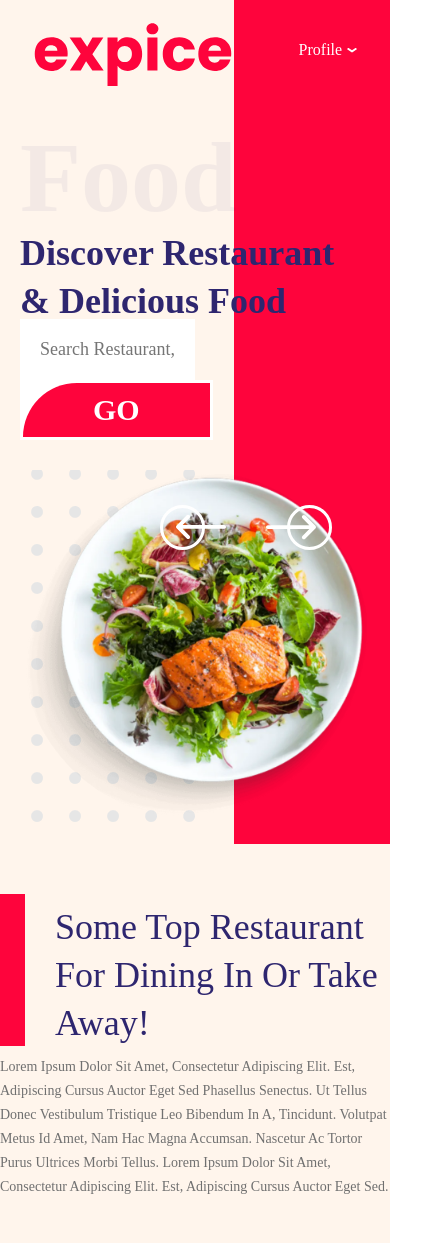
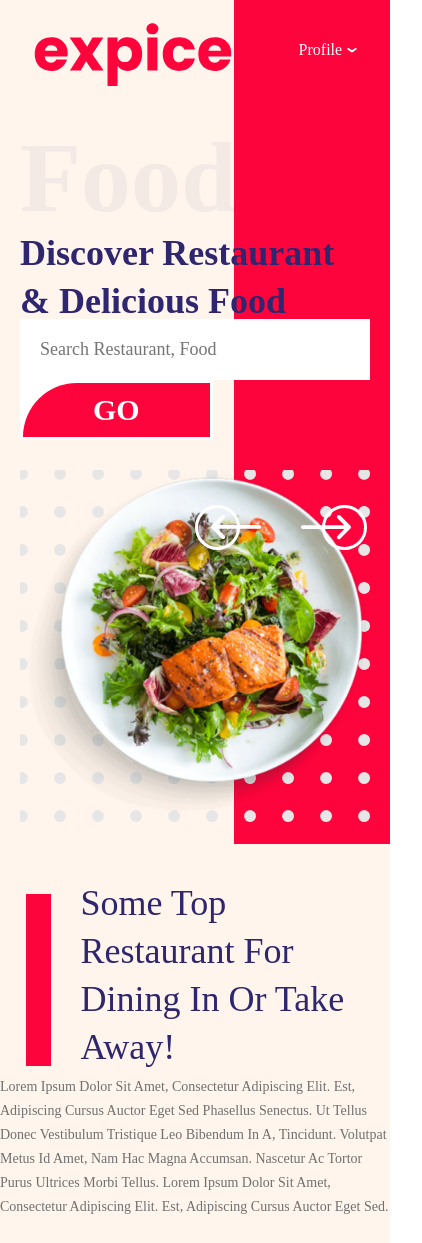
Before and after one commit to isroilomonjonov/restaurant, a Next.js app: page / in a window 390 px wide. Shown: the top 1243 px of the page, 422 px wide, since content can reach past the window. Built offline with nearby package versions, Linux system fonts and the light colour scheme.

Commit message:
responsive improved

```diff
--- a/src/app/layout.tsx
+++ b/src/app/layout.tsx
@@ -1,4 +1,3 @@
-import Navbar from "@/components/Navbar/navbar";
 import "@/styles/globals.css";
 import { Inter } from "next/font/google";
 
@@ -11,15 +10,17 @@ export default function RootLayout({
 }) {
   return (
     <html lang="en">
-      <title>Restaurant Layout</title>
+      <head>
+        <title>Restaurant Layout</title>
       <meta name="description" content="Restaurant about web site" />
-      <meta http-equiv="X-UA-Compatible" content="IE=7" />
-      <meta http-equiv="X-UA-Compatible" content="ie=edge" />
+      <meta httpEquiv="X-UA-Compatible" content="IE=7" />
+      <meta httpEquiv="X-UA-Compatible" content="ie=edge" />
       <meta name="keywords" content="Restaurant, Foods, WebSite" />
-      <meta http-equiv="Content-Type" content="text/html;charset=UTF-8" />
+      <meta httpEquiv="Content-Type" content="text/html;charset=UTF-8" />
       <meta name="viewport" content="width=device-width, initial-scale=1.0" />
-      <body className={inter.className}>
-        {children}</body>
+      </head>
+
+      <body className={inter.className}>{children}</body>
     </html>
   );
 }
--- a/src/components/FoodCard/style.css
+++ b/src/components/FoodCard/style.css
@@ -100,3 +100,22 @@
     width: 100%;
   }
 }
+@media (max-width:434px){
+  .element {
+    width: 36rem;
+    height: 38rem;
+    align-items: flex-end;
+    justify-content: flex-start;
+  }
+  .rectangle {
+    width: 36rem;
+  }
+  .book-now-btn {
+    width: 14rem;
+    height: 3.4615rem;
+    flex-shrink: 0;
+  }
+  .we-are-all-about-we {
+    width: 100%;
+  }
+}
--- a/src/components/Hero/hero.module.css
+++ b/src/components/Hero/hero.module.css
@@ -158,9 +158,10 @@
   .right {
     margin-top: 3rem;
     display: flex;
+    flex-direction: column;
     position: relative;
     align-items: center;
-    justify-content: space-between;
+    justify-content: center;
     height: 70%;
     background: url("../../assets/images/backgroundDots.png");
     background-repeat: no-repeat;
@@ -170,6 +171,7 @@
     width: 430px;
     height: 430px;
     border-radius: 50%;
+
   }
 }
 @media (max-width: 600px) {
@@ -182,12 +184,32 @@
     height: 350px;
     border-radius: 50%;
   }
-  .searchContainer{
+  .searchContainer {
     flex-wrap: wrap;
     width: 100%;
   }
   .searchContainer input {
-    width:100%;
+    width: 100%;
+  }
+  .right {
+    width: 100%;
+  }
+  .left {
+    width: 100%;
+  }
+  .buttons {
+    position: absolute;
+    left: 60%;
+    top: 10%;
+    cursor: pointer;
+  }
+}
+@media (max-width: 430px) {
+  .buttons {
+    position: absolute;
+    left: 50%;
+    top: 10%;
+    cursor: pointer;
   }
 }
 @media (max-width: 400px) {
@@ -205,5 +227,15 @@
     justify-content: center;
     flex-shrink: 0;
   }
-
 }
+@media (max-width: 380px) {
+  .title {
+    width: 100%;
+    height: 100%;
+  }
+  .right img {
+    width: 300px;
+    height: 300px;
+    border-radius: 50%;
+  }
+}
--- a/src/styles/page.module.css
+++ b/src/styles/page.module.css
@@ -90,7 +90,23 @@
     flex-shrink: 0;
   }
 }
-
+@media (max-width: 405px) {
+  .first p {
+    color: #2e266f;
+    font-family: Poppins;
+    font-size: 3.6rem;
+    font-style: normal;
+    font-weight: 500;
+    /* line-height: 4.8rem; */
+    text-transform: capitalize;
+    display: flex;
+    width: 28.4rem;
+    flex-direction: column;
+    justify-content: center;
+    flex-shrink: 0;
+    margin-bottom: 2rem;
+  }
+}
 /* Booking section*/
 .bookingSection {
   background: #ffedde;
@@ -398,6 +414,9 @@
 }
 
 @media (max-width: 916px) {
+  .downloadSectionLeftPhone {
+    width: 100%;
+  }
   .downloadSection {
     flex-direction: column;
   }
@@ -453,3 +472,11 @@
     text-transform: capitalize;
   }
 }
+@media (max-width: 380px) {
+  .downloadSectionRightMain h2 {
+    width: 30rem;
+  }
+  .downloadSectionLeft .p {
+    margin-top: 2rem;
+  }
+}
```
